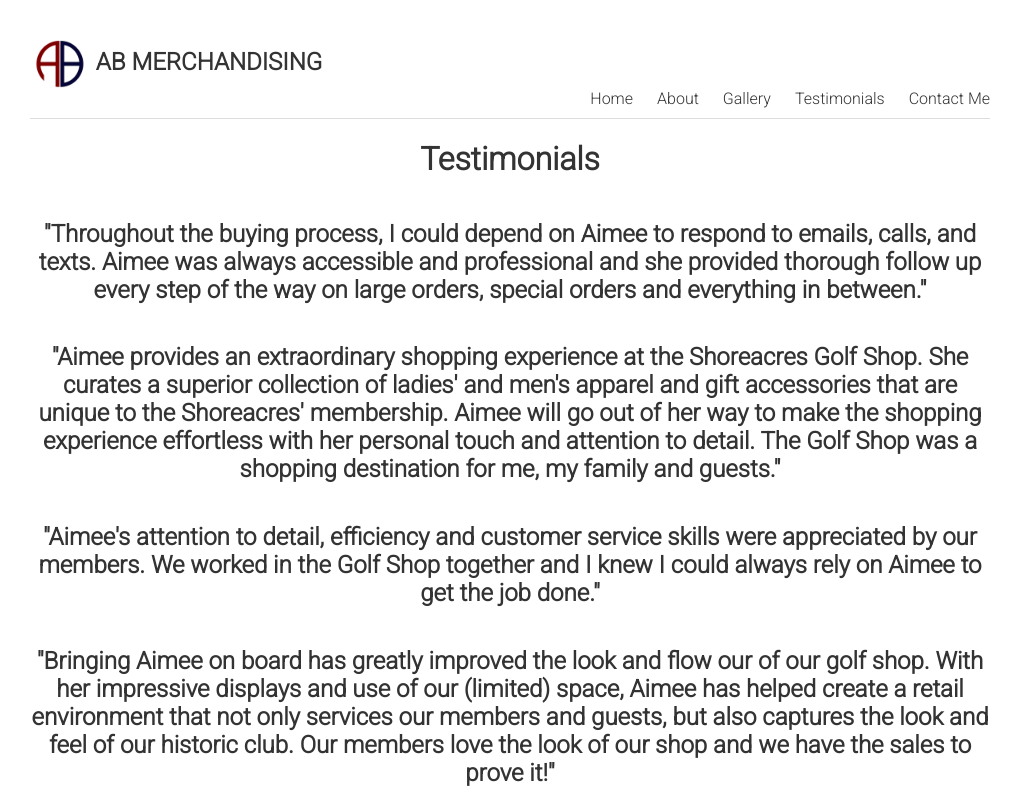
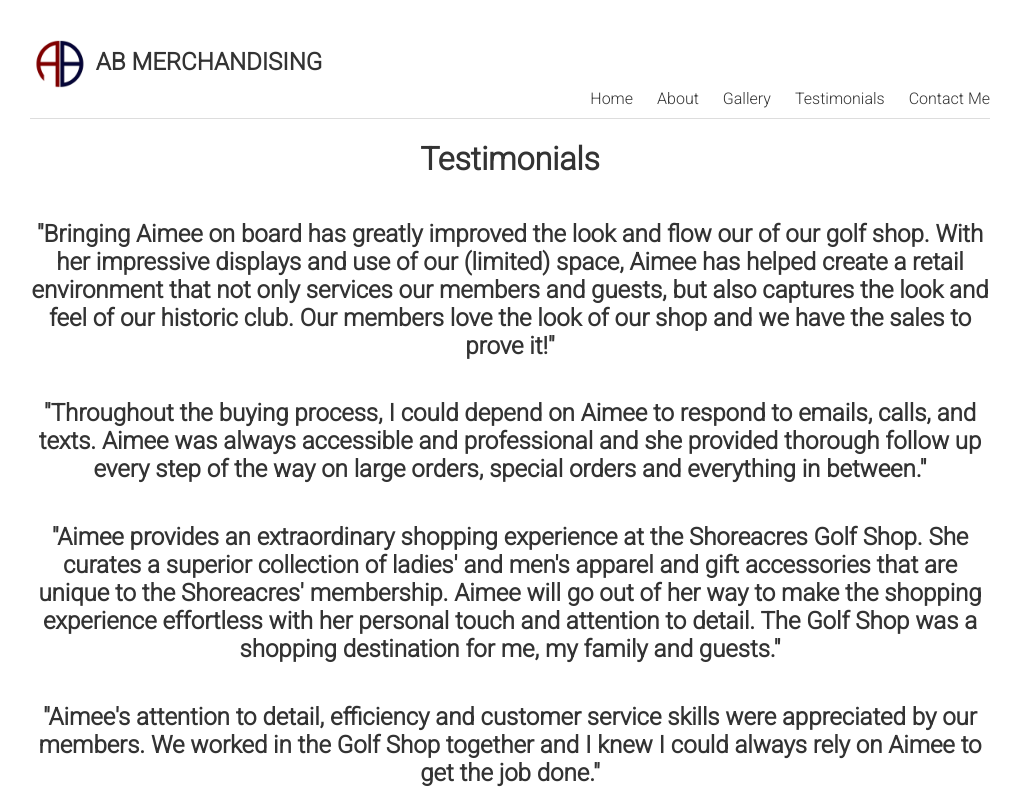
Before and after one commit to ParkerMessner/ABMerchandising, a Next.js app: page /testimonials in a window 1280 px wide. Shown: the top 800 px of the page, without its empty margins (130-1151 px from the left). Built offline with nearby package versions, Linux system fonts and the light colour scheme.

Commit message:
Reorder testimonials

```diff
--- a/pages/testimonials.js
+++ b/pages/testimonials.js
@@ -1,10 +1,11 @@
 import Head from 'next/head'
 import Testimonial from '../comps/Testimonial';
 
-var testimonials = ["\"Throughout the buying process, I could depend on Aimee to respond to emails, calls, and texts. Aimee was always accessible and professional and she provided thorough follow up every step of the way on large orders, special orders and everything in between.\"",
+var testimonials = ["\"Bringing Aimee on board has greatly improved the look and flow our of our golf shop.  With her impressive displays and use of our (limited) space, Aimee has helped create a retail environment that not only services our members and guests, but also captures the look and feel of our historic club.  Our members love the look of our shop and we have the sales to prove it!\"",
+ "\"Throughout the buying process, I could depend on Aimee to respond to emails, calls, and texts. Aimee was always accessible and professional and she provided thorough follow up every step of the way on large orders, special orders and everything in between.\"",
 "\"Aimee provides an extraordinary shopping experience at the Shoreacres Golf Shop. She curates a superior collection of ladies' and men's apparel and gift accessories that are unique to the Shoreacres' membership. Aimee will go out of her way to make the shopping experience effortless with her personal touch and attention to detail. The Golf Shop was a shopping destination for me, my family and guests.\"",
-"\"Aimee's attention to detail, efficiency and customer service skills were appreciated by our members. We worked in the Golf Shop together and I knew I could always rely on Aimee to get the job done.\"",
- "\"Bringing Aimee on board has greatly improved the look and flow our of our golf shop.  With her impressive displays and use of our (limited) space, Aimee has helped create a retail environment that not only services our members and guests, but also captures the look and feel of our historic club.  Our members love the look of our shop and we have the sales to prove it!\""];
+"\"Aimee's attention to detail, efficiency and customer service skills were appreciated by our members. We worked in the Golf Shop together and I knew I could always rely on Aimee to get the job done.\""
+ ];
 export default function Testimonials() {
     return (
         <div className="container">
```
